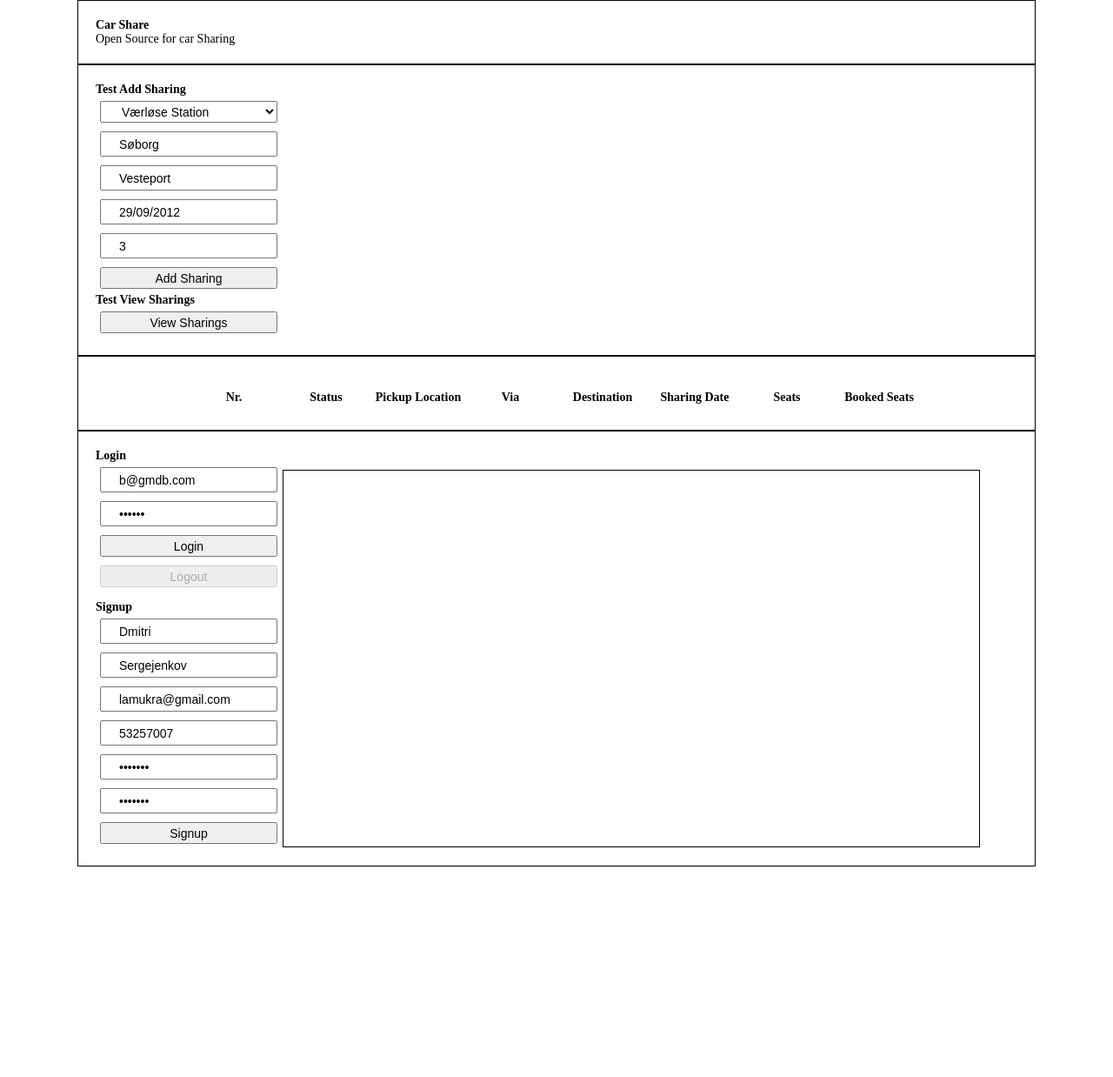
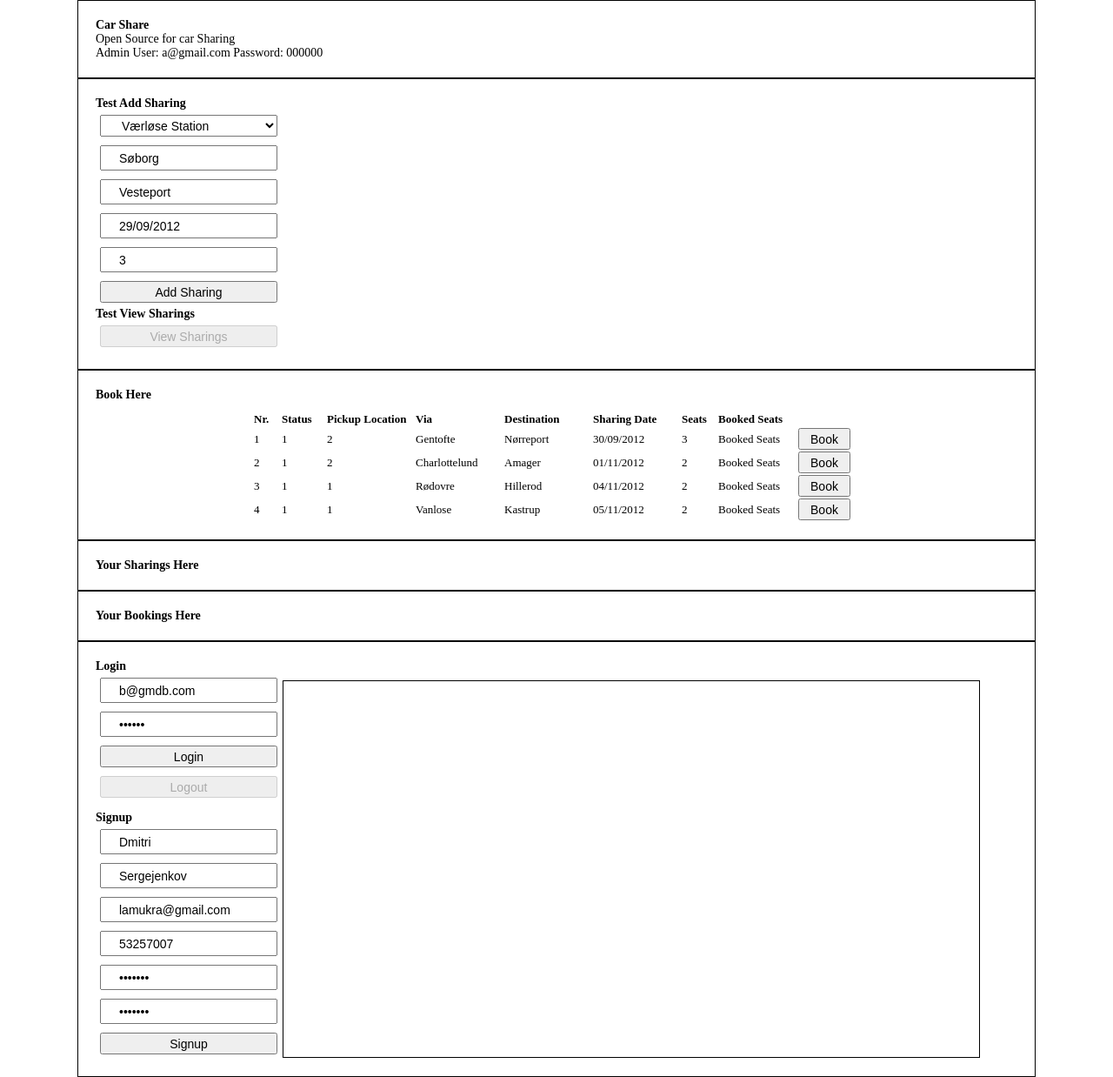
Before and after one commit to custombrands/booking-system, a PHP site: page / in a window 1280 px wide. Shown: the whole page at 87% size. Before the commit the page ends 996 px from the top, so only its background shows below. Run offline with PHP 8.4, Linux system fonts and the light colour scheme; lists and menus that the app fills with data are empty.

Commit message:
/classes/DBbookings

```diff
--- a/classes/DBmembers.js
+++ b/classes/DBmembers.js
@@ -203,6 +203,7 @@
             localStorage.removeItem("User");
             localStorage.removeItem("User_Sharings");
             localStorage.removeItem("User_Car");
+            localStorage.removeItem("User_Bookings");
             console.log("User Is Loged out");
             console.log(localStorage);
             return true;
--- a/css/Main.css
+++ b/css/Main.css
@@ -128,7 +128,9 @@
     margin-top: 24px;
 }
 
-table.TxtSharingsTable input[type=text]{
+
+/*******  Sharings Table Styling  ********/
+/*table.TxtSharingsTable input[type=text]{
     width: 95px;
     height: 23px;
     margin: 0;
@@ -142,5 +144,149 @@
 table.TxtSharingsTable tbody tr td {
     width: 104px;
     height: 30px;
+}*/
 
+#LblDisplaySharings table th {
+    font-size: 13px;
+    text-align: left;
 }
+#LblDisplaySharings table td {
+    font-size: 13px;
+}
+
+#LblDisplaySharings table .number{
+    width: 30px;
+}
+#LblDisplaySharings table .status{
+    width: 50px;
+}
+#LblDisplaySharings table .pickup{
+    width: 100px;
+}
+#LblDisplaySharings table .via{
+    width: 100px;
+}
+#LblDisplaySharings table .via input[type=text]{
+    width: 90px;
+    height: 20px;
+    padding: 0;
+    margin: 0;
+}
+#LblDisplaySharings table .destination{
+    width: 100px;
+}
+#LblDisplaySharings table .destination input[type=text]{
+    width: 90px;
+    height: 20px;
+    padding: 0;
+    margin: 0;
+}
+#LblDisplaySharings table .sharingdate{
+    width: 100px;
+}
+#LblDisplaySharings table .sharingdate input[type=text]{
+    width: 90px;
+    height: 20px;
+    padding: 0;
+    margin: 0;
+}
+
+#LblDisplaySharings table .seats{
+    width: 40px;
+}
+#LblDisplaySharings table .seatsbooked{
+    width: 90px;
+}
+#LblDisplaySharings table .button{
+    width: 70px;
+}
+
+/*******  User Bookings Table Styling  ********/
+
+
+#LblDisplayBookings table th {
+    font-size: 13px;
+    text-align: left;
+}
+#LblDisplayBookings table td {
+    font-size: 13px;
+}
+
+#LblDisplayBookings table .number{
+    width: 30px;
+}
+#LblDisplayBookings table .status{
+    width: 90px;
+}
+#LblDisplayBookings table .pickup{
+    width: 100px;
+}
+#LblDisplayBookings table .via{
+    width: 100px;
+}
+#LblDisplayBookings table .via input[type=text]{
+    width: 90px;
+    height: 20px;
+    padding: 0;
+    margin: 0;
+}
+#LblDisplaySharings table .button{
+    width: 70px;
+}
+
+/******All Bookings Table Style********/
+
+#LblSharingsBook table th {
+    font-size: 13px;
+    text-align: left;
+}
+#LblSharingsBook table td {
+    font-size: 13px;
+}
+
+#LblSharingsBook table .number{
+    width: 30px;
+}
+#LblSharingsBook table .status{
+    width: 50px;
+}
+#LblSharingsBook table .pickup{
+    width: 100px;
+}
+#LblSharingsBook table .via{
+    width: 100px;
+}
+#LblSharingsBook table .via input[type=text]{
+    width: 90px;
+    height: 20px;
+    padding: 0;
+    margin: 0;
+}
+#LblSharingsBook table .destination{
+    width: 100px;
+}
+#LblSharingsBook table .destination input[type=text]{
+    width: 90px;
+    height: 20px;
+    padding: 0;
+    margin: 0;
+}
+#LblSharingsBook table .sharingdate{
+    width: 100px;
+}
+#LblSharingsBook table .sharingdate input[type=text]{
+    width: 90px;
+    height: 20px;
+    padding: 0;
+    margin: 0;
+}
+
+#LblSharingsBook table .seats{
+    width: 40px;
+}
+#LblSharingsBook table .seatsbooked{
+    width: 90px;
+}
+#LblSharingsBook table .button{
+    width: 70px;
+}
--- a/index.php
+++ b/index.php
@@ -11,6 +11,7 @@
         <div class="Header">
             <h1 id="TxtHeading">Car Share</h1>
             <p>Open Source for car Sharing</p>
+            <p>Admin User: a@gmail.com Password: 000000</p>
         </div>
         <div class="MainContainer" id="Display">
             <div class="LeftColumn">
@@ -39,7 +40,7 @@
                 <div class="LoginForm">
                     <form action="index.php" method="post" onsubmit="return false;">
                         <div>
-                            <input id="BtnViewSharings" type="submit" name="view" value="View Sharings">
+                            <input id="BtnViewSharings" type="submit" name="view" disabled="disabled" value="View Sharings">
                         </div>
                     </form>
                 </div>
@@ -77,7 +78,9 @@
                     </tbody>
                 </table>-->
         </div>
-        <div id="LblDisplaySharings" class="MainContainer"></div>
+        <div id="LblSharingsBook" class="MainContainer"><h2>Book Here</h2></div>
+        <div id="LblDisplaySharings" class="MainContainer"><h2>Your Sharings Here</h2></div>
+        <div id="LblDisplayBookings" class="MainContainer"><h2>Your Bookings Here</h2></div>
 
         <div class="MainContainer">
 
@@ -149,42 +152,24 @@
         <script type="text/javascript" src="classes/DBm_types.js"></script>
         <script type="text/javascript" src="classes/DBsharings.js"></script>
         <script type="text/javascript" src="classes/DBmembers.js"></script>
+        <script type="text/javascript" src="classes/DBbookings.js"></script>
         <script type="text/javascript" src="classes/DBcars.js"></script>
         <script type="text/javascript" src="js/main.js"></script>
         <!--<script type="text/javascript" src="database/database.print.js"></script>-->
         <script type="text/javascript">
-        $.CreateAllSharingsTable();
+//        $.CreateAllSharingsTable();
+//        $.CreateBookingsTable()
+//        $.CreateAvailableBookingsTable();
+//    console.log( ($("#TxtLogin").attr("disabled") == "disabled")==true);
+//        $.AddListenerToTableEdit();
+//        $.AddListenerDelete();
+//           var bookings = new DBbookings(0);
+//           var sharings = []
+//           console.log(aBookingsParser());
+//           console.log(DB[7].id[0]);
 
-        $.AddListenerToTableEdit();
-//        $.AddListenerToTableDelete();
-//          $(".BtnDelete").click(function(){
-//                var trElements = $("table tbody tr");
-//                var iTbodyLenght = trElements.length
-//                 for (i =0; i<iTbodyLenght; i++){
-//                 var sBtnId = "BtnDelete"+(Number(i)+1);
-//                      if($(this).attr("id") == sBtnId){
-//
-//                        $(this).parent().parent().remove();
-//
-//                        var toDeleteRowId = trElements[i].id;
-//                        var SharingsIdfromRow = toDeleteRowId.split("EditRow")[1];
-//                        var Sharings_Id = Number(SharingsIdfromRow);
-//                        sharings.DeleteSharing(Sharings_Id);
-//
-//                    }
-//                }
-//            });
+//            console.log(sharings);
 
-//            for(var x in aSharingsParser()){
-
-//                if(aSharingsParser()[x].status == 1){
-//                    console.log( aSharingsParser()[x].status);
-//                }
-
-//            }
-
-
-//            console.log(DB[6].id[0] , DB[6].via[0] , DB[6].destination[0]);
 
         </script>
 </body>
--- a/js/main.js
+++ b/js/main.js
@@ -2,6 +2,7 @@
 var car = oDBcars();
 var sharings = oDBsharings();
 var sharingStatus = oDBsharingsStatuses();
+var bookings = oDBbookings();
 var login;
 
 function oDBmembers(ID) {
@@ -20,6 +21,10 @@
     var oDBsharingStatus = new DBsharingStatuses(S_ID);
     return oDBsharingStatus;
 }
+function oDBbookings(M_ID){
+    var oDBbooking = new DBbookings(M_ID);
+    return oDBbooking;
+}
 
     /*   DYNAMIC ELEMENTS CREATION   */
 
@@ -33,31 +38,72 @@
 
 $.CreateAllSharingsTable = function(){
     var allSharings = aSharingsParser();
-    var theadRow = "<tr><th>Nr.</th><th>Status</th><th>Pickup Location</th><th class=\"TxtVia\">Via</th><th>Destination</th><th>Sharing Date</th><th>Seats</th><th>Booked Seats</th></tr>"
+    var theadRow = "<tr><th>Nr.</th><th>Status</th><th>Pickup Location</th><th >Via</th><th>Destination</th><th>Sharing Date</th><th>Seats</th><th>Booked Seats</th></tr>"
     $('<table>', {'id': 'TxtSharingsTable', "class": 'MarginTop10 MarginAuto TxtSharingsTable'}).appendTo("#LblDisplaySharings");
     $("#TxtSharingsTable").append("<thead>" , "<tbody>");
     $("#TxtSharingsTable thead").append(theadRow);
    for (i in allSharings ){
         var count = Number(i)+1;
         var tbodyRow = "<tr id=\"EditRow" +allSharings[i].id+"\">"+
-                                    "<td>"+ count +"</td>"+
-                                    "<td>"+allSharings[i].SHstatus_id +"</td>"+
-                                    "<td >"+allSharings[i].pickup_id+"</td>"+
-                                    "<td >" +allSharings[i].via+"</td>"+
-                                    "<td>"+allSharings[i].destination+"</td>"+
-                                    "<td>"+allSharings[i].sharing_datetime+"</td>"+
-                                    "<td>"+allSharings[i].seats+"</td>"+
-                                    "<td>Booked Seats</td>"+
-                                    "<td><button id=\"BtnEdit"+count+"\" class=\"BtnEdit\">Edit</button></td>"+
-                                    "<td><button id=\"BtnDelete"+count+"\" class=\"BtnDelete\">Delete</button></td>"+
+                                    "<td class=\"number\">"+ count +"</td>"+
+                                    "<td class=\"status\">"+allSharings[i].SHstatus_id +"</td>"+
+                                    "<td class=\"pickup\">"+allSharings[i].pickup_id+"</td>"+
+                                    "<td class=\"via\">" +allSharings[i].via+"</td>"+
+                                    "<td class=\"destination\">"+allSharings[i].destination+"</td>"+
+                                    "<td class=\"sharingdate\">"+allSharings[i].sharing_datetime+"</td>"+
+                                    "<td class=\"seats\">"+allSharings[i].seats+"</td>"+
+                                    "<td class=\"seatsbooked\">Booked Seats</td>"+
+                                    "<td class=\"button\"><button id=\"BtnEdit"+count+"\" class=\"BtnEdit\">Edit</button></td>"+
+                                    "<td class=\"button\"><button id=\"BtnDelete"+count+"\" class=\"BtnDelete\">Delete</button></td>"+
                                     "</tr>";
          $(tbodyRow).appendTo("#TxtSharingsTable tbody");
-//        $("#TxtSharingsTable tbody").append(tbodyRow);
-    }
+}
 }
 
+$.CreateBookingsTable = function(){
+    var allBookings = aBookingsParser();
+    var theadRow = "<tr><th>Nr.</th><th>Member_ID</th><th>Sharings_ID</th><th >Date Made</th></tr>"
+    $('<table>', {'id': 'TxtBookingsTable', "class": 'MarginTop10 MarginAuto TxtSharingsTable'}).appendTo("#LblDisplayBookings");
+    $("#TxtBookingsTable").append("<thead>" , "<tbody>");
+    $("#TxtBookingsTable thead").append(theadRow);
+   for (i in allBookings ){
+        var count = Number(i)+1;
+        var tbodyRow = "<tr id=\"EditRow" +allBookings[i].id+"\">"+
+                                    "<td class=\"number\">"+ count +"</td>"+
+                                    "<td class=\"status\">"+allBookings[i].member_id +"</td>"+
+                                    "<td class=\"pickup\">"+allBookings[i].sharing_id+"</td>"+
+                                    "<td class=\"via\">" +allBookings[i].made_date+"</td>"+
+                                    "<td class=\"button\"><button id=\"BtnBookDelete"+count+"\" class=\"BtnBook\">Delete</button></td>"+
+                                    "</tr>";
+         $(tbodyRow).appendTo("#TxtBookingsTable tbody");
+}
+}
 
-//    @todo Create Update User, Delete User add Validation
+$.CreateAvailableBookingsTable = (function(){
+    var allAvailableSharings = DB[6].id;
+    var theadRow = "<tr><th>Nr.</th><th>Status</th><th>Pickup Location</th><th >Via</th><th>Destination</th><th>Sharing Date</th><th>Seats</th><th>Booked Seats</th></tr>"
+    $('<table>', {'id': 'TxtBookSharingsTable', "class": 'MarginTop10 MarginAuto TxtSharingsTable'}).appendTo("#LblSharingsBook");
+    $("#TxtBookSharingsTable").append("<thead>" , "<tbody>");
+    $("#TxtBookSharingsTable thead").append(theadRow);
+   for (i in allAvailableSharings ){
+
+        var count = Number(i)+1;
+        var tbodyRow = "<tr id=\"BookingId=" +DB[6].id[i]+"\">"+
+                                    "<td class=\"number\">"+ count +"</td>"+
+                                    "<td class=\"status\">"+DB[6].SHstatus_id[i] +"</td>"+
+                                    "<td class=\"pickup\">"+DB[6].pickup_id[i]+"</td>"+
+                                    "<td class=\"via\">" +DB[6].via[i]+"</td>"+
+                                    "<td class=\"destination\">"+DB[6].destination[i]+"</td>"+
+                                    "<td class=\"sharingdate\">"+DB[6].sharing_datetime[i]+"</td>"+
+                                    "<td class=\"seats\">"+DB[6].seats[i]+"</td>"+
+                                    "<td class=\"seatsbooked\">Booked Seats</td>"+
+                                    "<td class=\"button\"><button id=\"BtnBook"+count+"\" class=\"BtnBook\">Book</button></td>"+
+                                    "</tr>";
+         $(tbodyRow).appendTo("#TxtBookSharingsTable tbody");
+}
+})();
+
+
 
 /************************[SECTION]  EVENT LISTENERS******************************/
 
@@ -94,31 +140,37 @@
     $("#TxtLogin").click(function(){
         var LoginEmail = $("#LoginUserEmail").val();
         var LoginPassword = $("#LoginPassword").val();
-
+        var user_type
         if(!aUserParser()){
             login = user.Login(LoginEmail, LoginPassword);
             if(login){
             user = oDBmembers(aUserParser()[0]);
-            car = oDBcars(aUserParser()[0])
-            sharings = oDBsharings(aUserParser()[0]);
-            sharingStatus = oDBsharingsStatuses(1);
 
-            sharings.SaveSharingsOnLogin()
-            car.SaveCarOnLogin();
             $.Disabled("LoginUserEmail");
             $.Disabled("LoginPassword");
             $.Disabled("TxtLogin");
             $.deleteAttr("TxtLogout", "disabled");
+            user_type = user.GetM_type().GetName();
+                if(user_type == "Admin"){
+                   alert("You logged in as an ADMIN");
+
+                } else {
+                    car = oDBcars(aUserParser()[0])
+                    sharings = oDBsharings(aUserParser()[0]);
+                    sharingStatus = oDBsharingsStatuses(1);
+                    bookings = oDBbookings(aUserParser()[0])
+
+                    bookings.SaveBookingsOnLogin();
+                    sharings.SaveSharingsOnLogin();
+                    car.SaveCarOnLogin();
+                    console.log("You loged in as an USER");
+                    $.CreateAllSharingsTable();
+                    $.CreateBookingsTable();
+                    $.AddListenerToTableEdit();
+                    $.AddListenerDelete()
+
+               }
             }
-        }
-        //Check User type and provide functionality
-        if(aUserParser()){
-            var user_type = user.GetM_type().GetName();
-           if(user_type == "Admin"){
-               console.log("You logged in as an ADMIN");
-           } else {
-               console.log("You loged in as an USER");
-           }
         }
     });
 
@@ -128,6 +180,7 @@
          $.deleteAttr("LoginUserEmail", "disabled");
          $.deleteAttr("LoginPassword", "disabled");
          $.deleteAttr("TxtLogin", "disabled");
+         $.DestroyTables();
          $.Disabled("TxtLogout");
     });
 
@@ -161,9 +214,6 @@
             if(sBtnViewSharingsId.val() == "Hide Sharings"){
                 $("#TxtSharingsTable").remove();
                 $.CreateAllSharingsTable();
-
-
-
             } else {
                 sBtnViewSharingsId.val("Hide Sharings")
                 $.CreateAllSharingsTable();
@@ -179,8 +229,6 @@
         sBtnId.val("Hide Sharings");
                     $.AddListenerToTableEdit();
                     $.AddListenerDelete();
-
-
     } else {
         sBtnId.val("View Sharings");
         $("#TxtSharingsTable").remove();
@@ -192,7 +240,7 @@
 $.AddListenerToTableEdit = function () {
 //if($("#BtnViewSharings").val() == "Hide Sharings"){
             $(".BtnEdit").click(function(){
-                var trElements = $("table tbody tr");
+                var trElements = $("table#TxtSharingsTable tbody tr");
                 var iTbodyLenght = trElements.length
                  var editField1;
                  var editField2;
@@ -211,24 +259,24 @@
                             editField3 = trElements[i].children[5];
 
 //                            console.log(editField);
-                            $(editField1).replaceWith($('<td>' + '<input type="text" value="'+ editField1.innerHTML +'"/>' + '</td>' ));
-                            $(editField2).replaceWith($('<td>' + '<input type="text" value="'+ editField2.innerHTML +'"/>'+'</td>' ));
-                            $(editField3).replaceWith($('<td>' + '<input type="text" value="'+ editField3.innerHTML +'"/>'+'</td>' ));
+                            $(editField1).replaceWith($('<td class="via">' + '<input type="text" value="'+ editField1.innerHTML +'"/>' + '</td>' ));
+                            $(editField2).replaceWith($('<td class="destination">' + '<input type="text" value="'+ editField2.innerHTML +'"/>'+'</td>' ));
+                            $(editField3).replaceWith($('<td class="sharingdate">' + '<input type="text" value="'+ editField3.innerHTML +'"/>'+'</td>' ));
                         } else {
                             $("#" + sBtnId).html("Edit");
                             editField1 = trElements[i].children[3];
                             editField2 = trElements[i].children[4];
                             editField3 = trElements[i].children[5];
 
-                            $(editField1).replaceWith('<td>' + editField1.childNodes[0].value + '</td>')
-                            $(editField2).replaceWith('<td>' + editField2.childNodes[0].value + '</td>')
-                            $(editField3).replaceWith('<td>' + editField3.childNodes[0].value + '</td>')
+                            $(editField1).replaceWith('<td class="via">' + editField1.childNodes[0].value + '</td>')
+                            $(editField2).replaceWith('<td class="destination">' + editField2.childNodes[0].value + '</td>')
+                            $(editField3).replaceWith('<td class="sharingdate">' + editField3.childNodes[0].value + '</td>')
 
                             var EditedRowId = trElements[i].id;
                             var SharingsIdfromRow = EditedRowId.split("EditRow")[1];
                             var Sharings_Id = Number(SharingsIdfromRow);
 
-                            sharings.UpdateSharing(Sharings_Id);
+                            oDBsharings().UpdateSharing(Sharings_Id);
 
                         }
                     }
@@ -238,7 +286,7 @@
 };
 
 $.AddListenerDelete = function () {
-    if($("#BtnViewSharings").val() == "Hide Sharings"){
+//    if($("#BtnViewSharings").val() == "Hide Sharings"){
 
             $(".BtnDelete").click(function(){
                 var trElements = $("table tbody tr");
@@ -258,16 +306,18 @@
 //
                         var SharingsIdfromRow = toDeleteRowId.split("EditRow")[1];
                         var Sharings_Id = Number(SharingsIdfromRow);
-                        sharings.DeleteSharing(Sharings_Id);
+                        oDBsharings().DeleteSharing(Sharings_Id);
                     }
                 }
             });
-    }
+//    }
 }
 
-/************************[SECTION]  EVENT LISTENERS******************************/
+/************************[SECTION]  END******************************/
 
-    /*   PARSERS   */
+
+
+/************************[SECTION]  PARSERS ******************************/
 
     function aUserParser () {
         var aUser;
@@ -296,8 +346,20 @@
             return false;
         }
     }
+    function aBookingsParser (){
+        var aUserBookings;
+        if(localStorage.User_Bookings){
+            aUserBookings = JSON.parse(localStorage.User_Bookings)
+            return aUserBookings;
+        } else {
+            return false;
+        }
+    }
+/************************[SECTION]  END ******************************/
 
-    /* Useful Functions */
+
+
+/************************ [SECTION]  FUNCTIONS ******************************/
 
     $.Disabled = function (ID){
         $("#" + ID).attr("disabled", "disabled");
@@ -312,11 +374,23 @@
             $.Disabled("LoginPassword");
             $.Disabled("TxtLogin");
             $.deleteAttr("TxtLogout", "disabled");
+            $.CreateAllSharingsTable();
+            $.CreateBookingsTable();
+            $.AddListenerToTableEdit();
+            $.AddListenerDelete();
+
+
         } else {
             console.log("noone is loged int");
         }
     })();
 
+    $.DestroyTables = function (){
+        $("#TxtSharingsTable").empty();  //("#TxtSharingsTable");
+        $("#TxtBookingsTable").empty();  //("#TxtSharingsTable");
+    }
+
+
 
 // FIXME: Think about how to save database without localStorage, so that database will be available to all users
 // FIXME: Later on implement encryption for users password safety user sha1 + salt combination
--- a/nbproject/project.xml
+++ b/nbproject/project.xml
@@ -5,5 +5,8 @@
         <data xmlns="http://www.netbeans.org/ns/php-project/1">
             <name>booking-system</name>
         </data>
+        <spellchecker-wordlist xmlns="http://www.netbeans.org/ns/spellchecker-wordlist/1">
+            <word>Sharings</word>
+        </spellchecker-wordlist>
     </configuration>
 </project>
```
Also changed, not shown: classes/DBbookings.js (added, +84 -0 lines), classes/DBsharings.js (+12 -12 lines), database/database.js (+14 -13 lines), taffy-test.html (deleted, +0 -82 lines).
